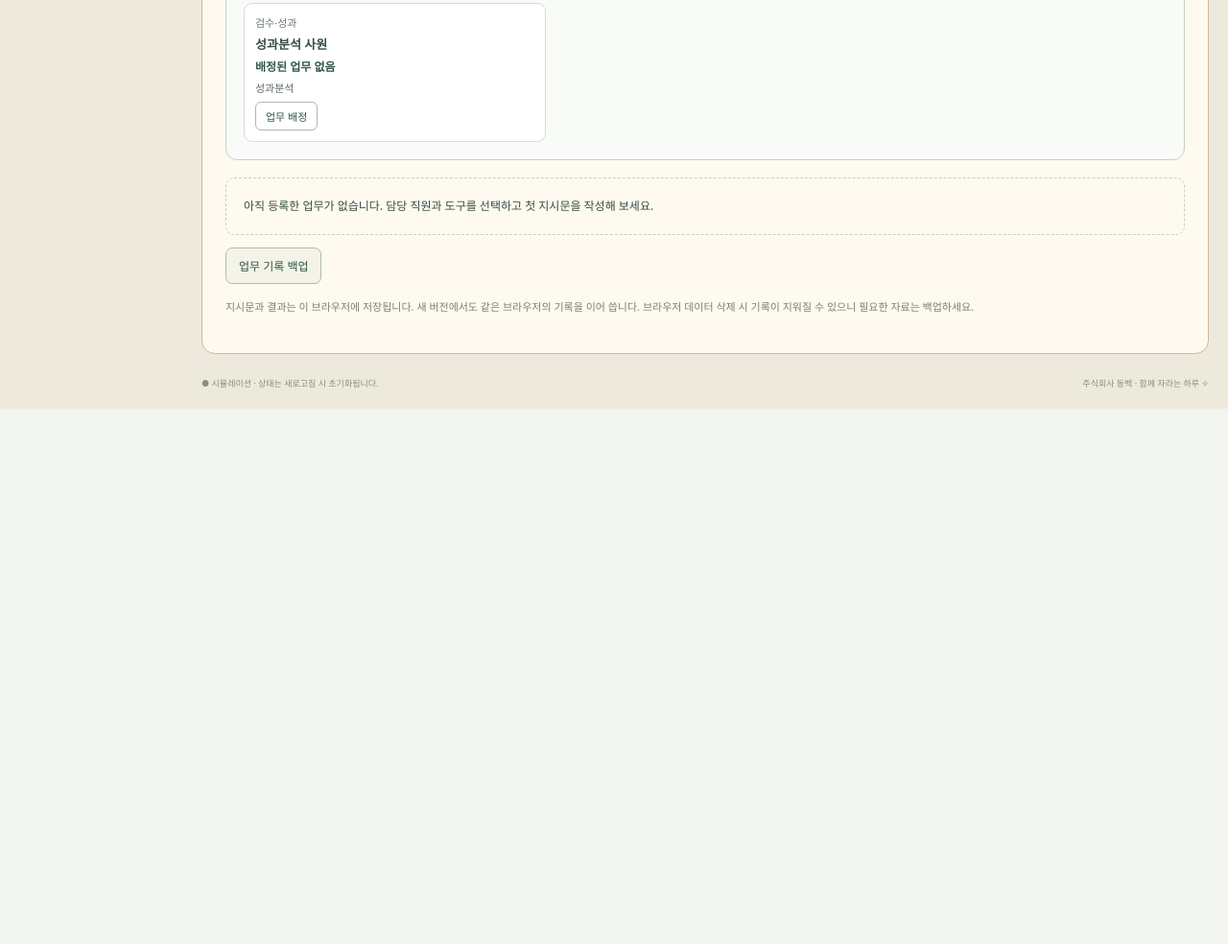
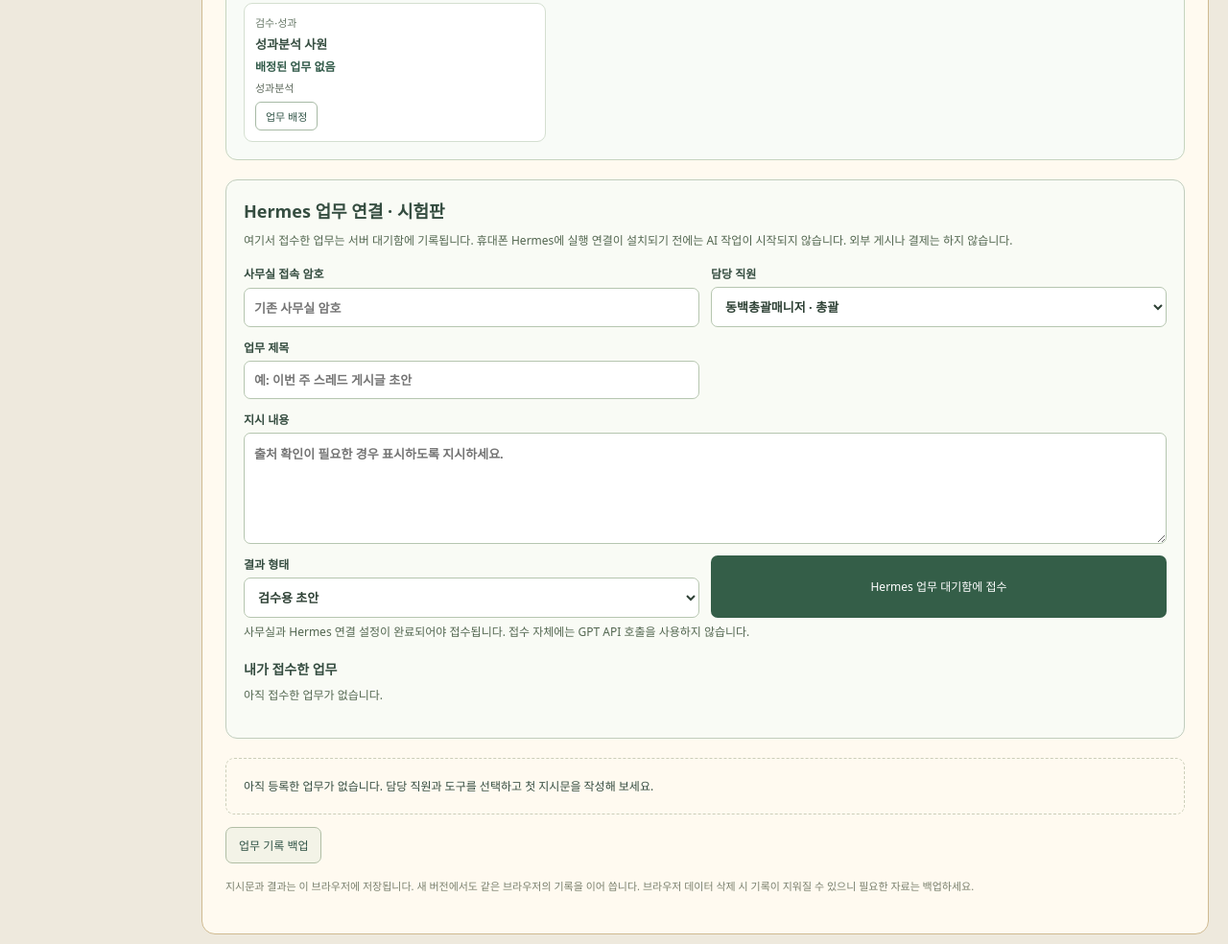
Before and after one commit to imminchea1363-dotcom/ai-office-dashboard, a website: page index.html in a window 1280 px wide. Shown: the part 5355-6339 px from the top of the page at 96% size. Before the commit the page ends 5781 px from the top, so only its background shows below. Drawn offline with Linux system fonts and the light colour scheme.

Commit message:
Ship optional Hermes intake screen in test build and offline assets

```diff
--- a/index.html
+++ b/index.html
@@ -27,4 +27,5 @@
 <script src="office-archive.js"></script>
 <script src="gpt-desk.js"></script>
 <script src="team10-live-board.js"></script>
+<script src="hermes-bridge-ui.js"></script>
 </body></html>
```
